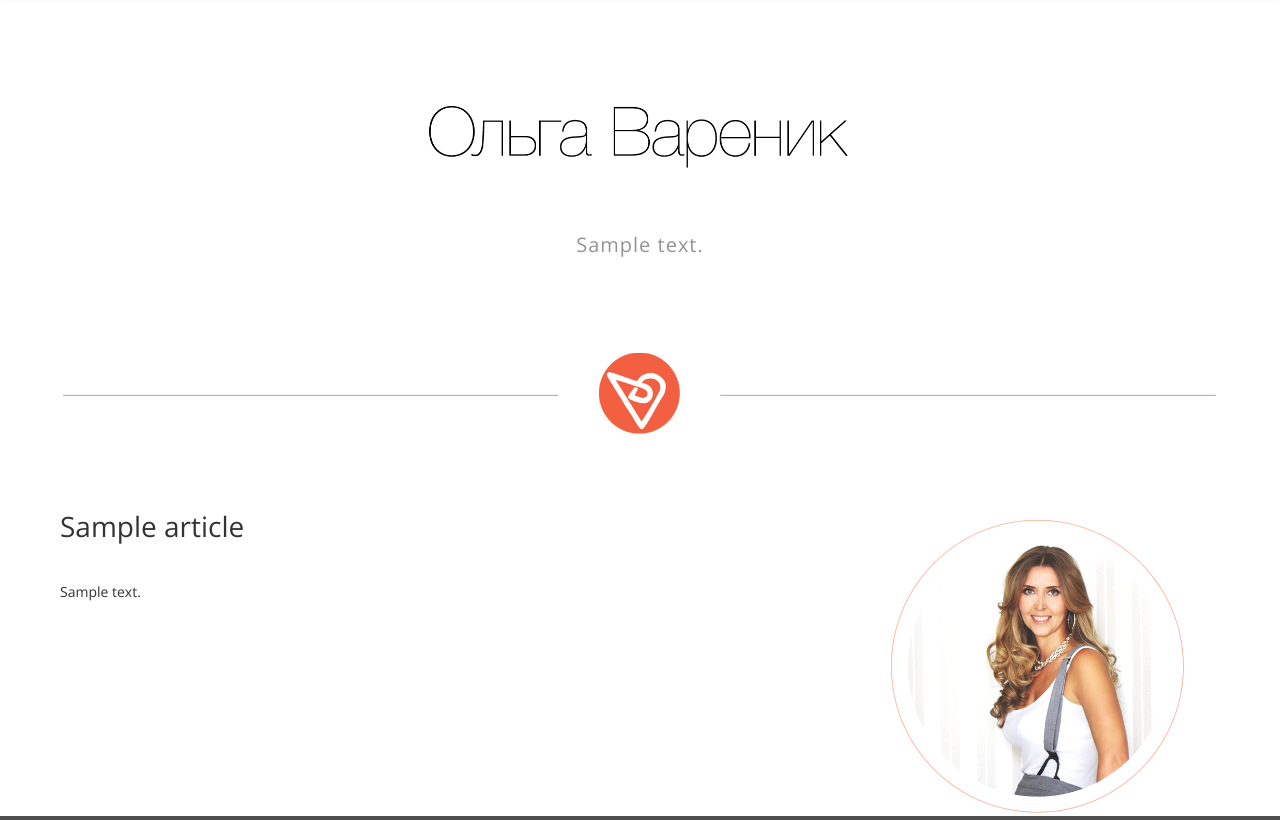
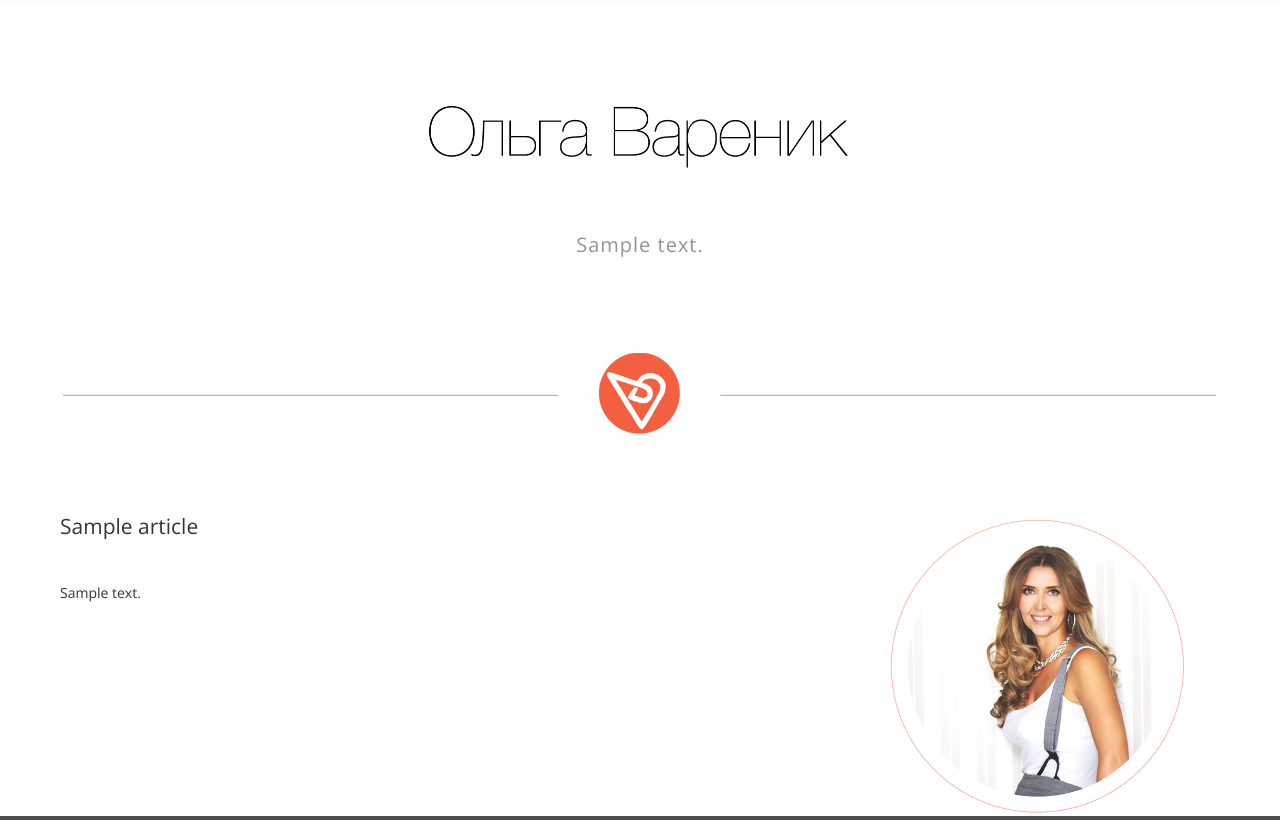
Before and after one commit to emakarov/ovarenik, a Django app: template ovarenik/templates/blog/about.html in a window 1280 px wide. Shown: the part 39-859 px from the top of the page. Run offline with Django 3.2, Linux system fonts and the light colour scheme; the template is opened without the code that fills it: most values are stand-ins (such as "Sample title", 1, 10 or a date in 2020); some libraries are stand-ins or nearby versions.

Commit message:
line height fix

```diff
--- a/ovarenik/templates/blog/about.html
+++ b/ovarenik/templates/blog/about.html
@@ -15,9 +15,9 @@
     <img src="{{STATIC_URL}}images/about_logo.png">
     </div>
     <div style="float:left;width:60%;padding:80px 40px 40px 60px" >
-    <span style="font-size:28px;">{{ article.small_title}}</span>
+    <span style="font-size:21px;">{{ article.small_title}}</span>
 
-    <div style="font-size:14px;width:95%;padding-top:40px;">
+    <div style="font-size:14px;width:95%;padding-top:40px;line-height: 28px;">
       {{ article.text|safe}}
     </div>
 
```
